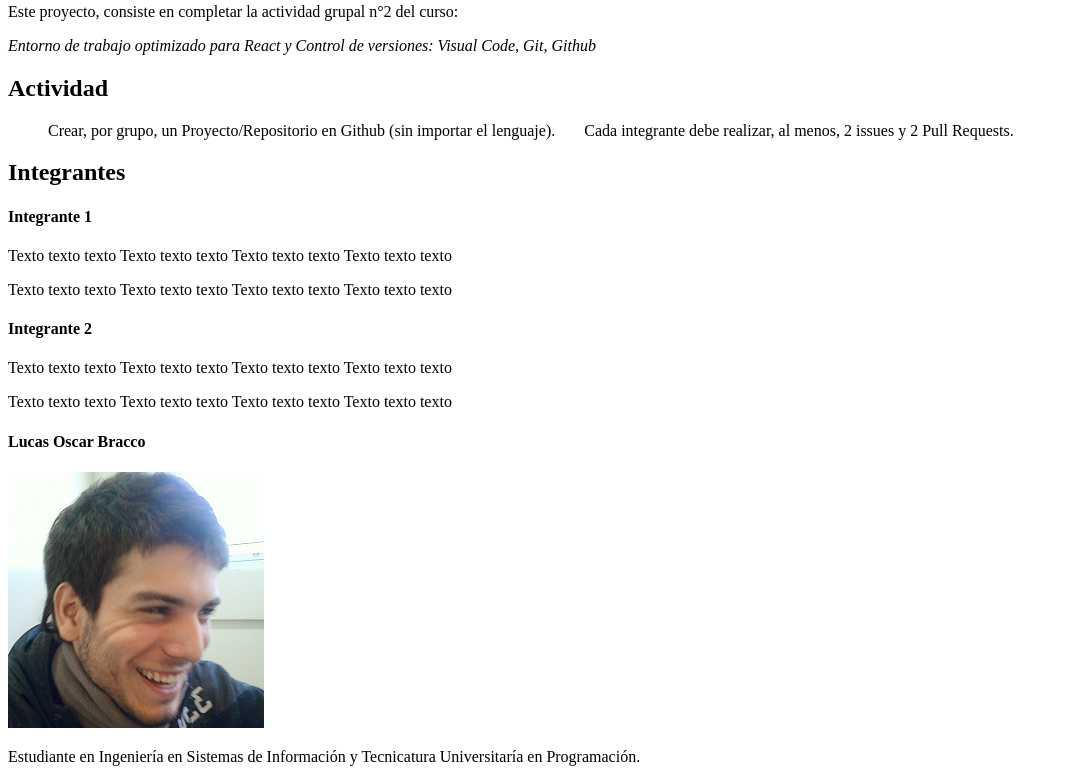
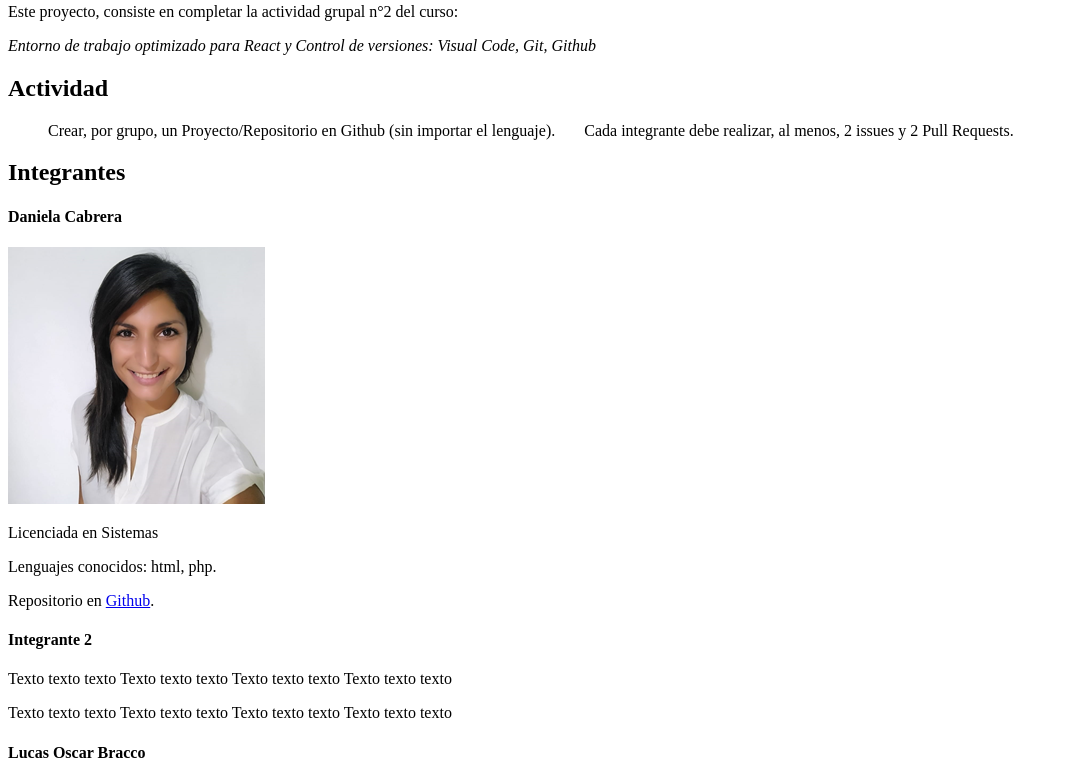
Before and after one commit to luccas13/Grupo_K_Act_2, a plain HTML site: page index.html in a window 1280 px wide. Shown: the part 457-1236 px from the top of the page, without its empty margins (0-1068 px from the left). Drawn offline with Linux system fonts and the light colour scheme.

Commit message:
Agrego integrante a la cuenta-prueba1

```diff
--- a/index.html
+++ b/index.html
@@ -32,9 +32,11 @@
 	</section>
 	<section id="Integrantes">
 		<h2>Integrantes</h2>
-		<h4>Integrante 1</h4>
-		<p>Texto texto texto Texto texto texto Texto texto texto Texto texto texto</p>
-		<p>Texto texto texto Texto texto texto Texto texto texto Texto texto texto</p>
+		<h4>Daniela Cabrera</h4>
+		<img src="img/dc.png"/>
+		<p>Licenciada en Sistemas</p>
+		<p>Lenguajes conocidos: html, php.</p>
+		<p>Repositorio en <a href="https://github.com/danicabrera1988" target="_blank">Github</a>.</p>
 		<h4>Integrante 2</h4>
 		<p>Texto texto texto Texto texto texto Texto texto texto Texto texto texto</p>
 		<p>Texto texto texto Texto texto texto Texto texto texto Texto texto texto</p>
```
Also changed, not shown: img/dc.png (added).
